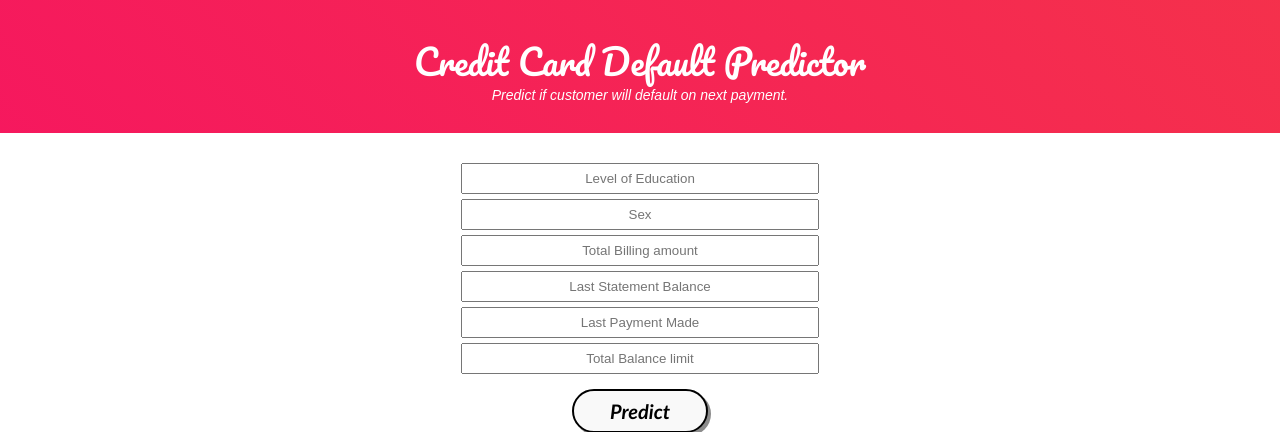
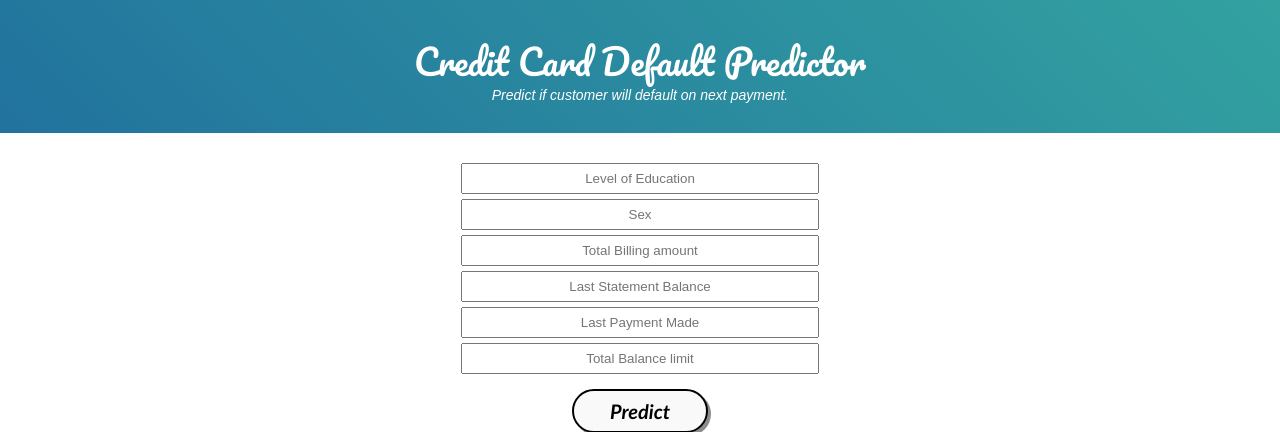
Before and after one commit to amarjeet-cheema/credit_card_payment_default, a Flask app: page / in a window 1280 px wide. Shown: the top 432 px of the page. Run offline with Flask 2, Linux system fonts and the light colour scheme; parts of the project's set-up code (start-up, migrations or seed data) failed here and were passed over; some libraries are stand-ins or nearby versions.

Commit message:
Update styles.css

```diff
--- a/static/styles.css
+++ b/static/styles.css
@@ -18,7 +18,7 @@ body{
 .container{
     padding: 30px;
 	position: relative;
-	background: linear-gradient(45deg, #443B96, #F60B68, #F4483A);
+	background: linear-gradient(45deg, #002D62, #185a9d, #43cea2);
 	background-size: 500% 500%;
 	animation: change-gradient 10s ease-in-out infinite;
 }
```
